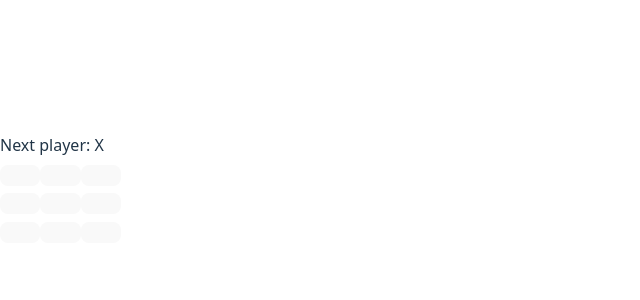
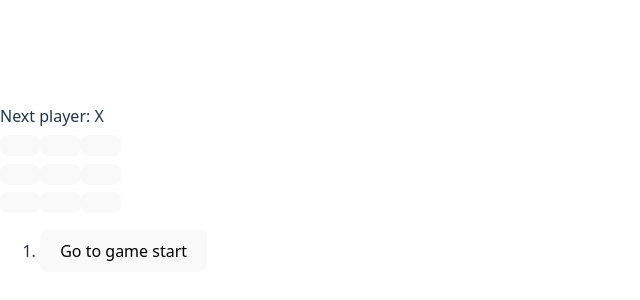
Before and after one commit to alicerho/my-react-app, a React (Vite) app: page / in a window 1280 px wide. Shown: the part 204-504 px from the top of the page, without its empty margins (0-640 px from the left). Built offline with nearby package versions, Linux system fonts and the light colour scheme.

Commit message:
mapped over the history in the Game component. Filled out the handlePlay function to update Game’s state to trigger a re-render.

```diff
--- a/src/App.jsx
+++ b/src/App.jsx
@@ -58,18 +58,37 @@
   const [xIsNext, setXIsNext] = useState(true);
   const [history, setHistory] = useState([Array(9).fill(null)]);
   const currentSquares = history[history.length - 1];
+
   function handlePlay(nextSquares) {
+    setHistory([...history, nextSquares]);
+    setXIsNext(!xIsNext);
+  }
+
+  function jumpTo(nextMove) {
     // TODO
   }
 
+  const moves = history.map((squares, move) => {
+    let description;
+    if (move > 0) {
+      description = 'Go to move #' + move;
+    } else {
+      description = 'Go to game start';
+    }
+    return (
+      <li>
+        <button onClick={() => jumpTo(move)}>{description}</button>
+      </li>
+    );
+  });
 
   return (
     <div className="game">
       <div className="game-board">
-      <Board xIsNext={xIsNext} squares={currentSquares} onPlay={handlePlay} />
+        <Board xIsNext={xIsNext} squares={currentSquares} onPlay={handlePlay} />
       </div>
       <div className="game-info">
-        <ol>{/*TODO*/}</ol>
+        <ol>{moves}</ol>
       </div>
     </div>
   );
```
